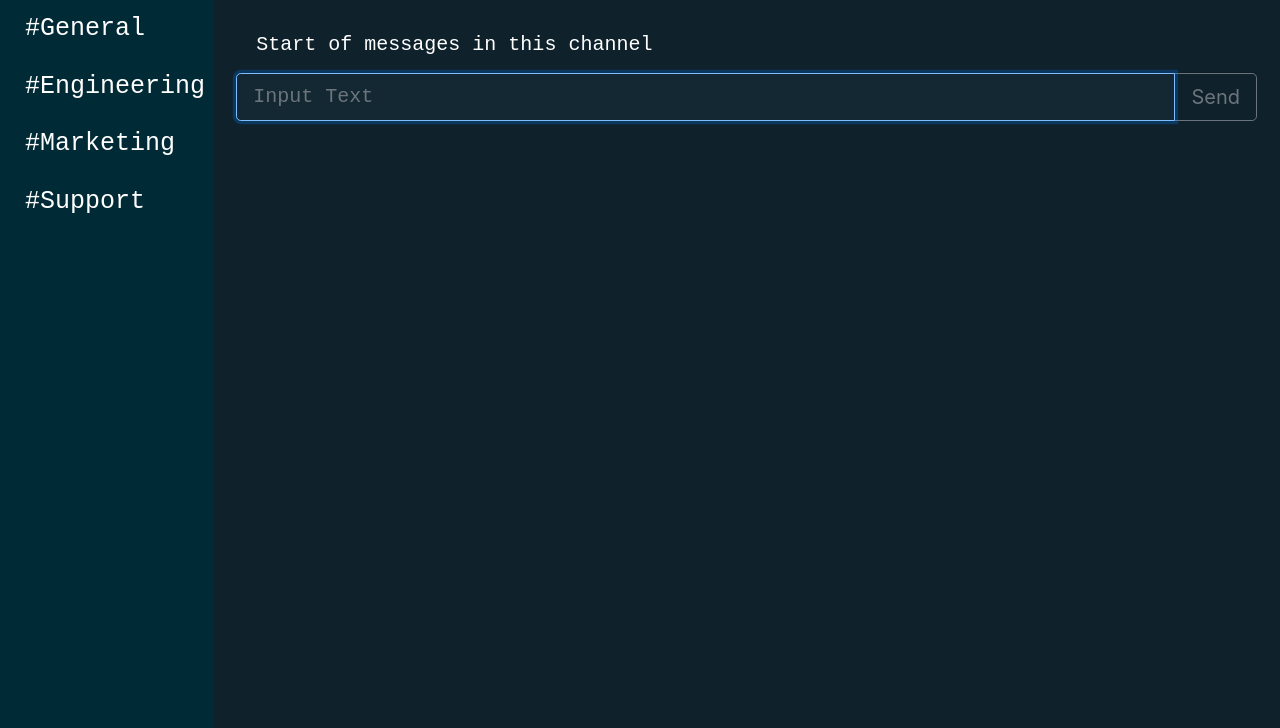
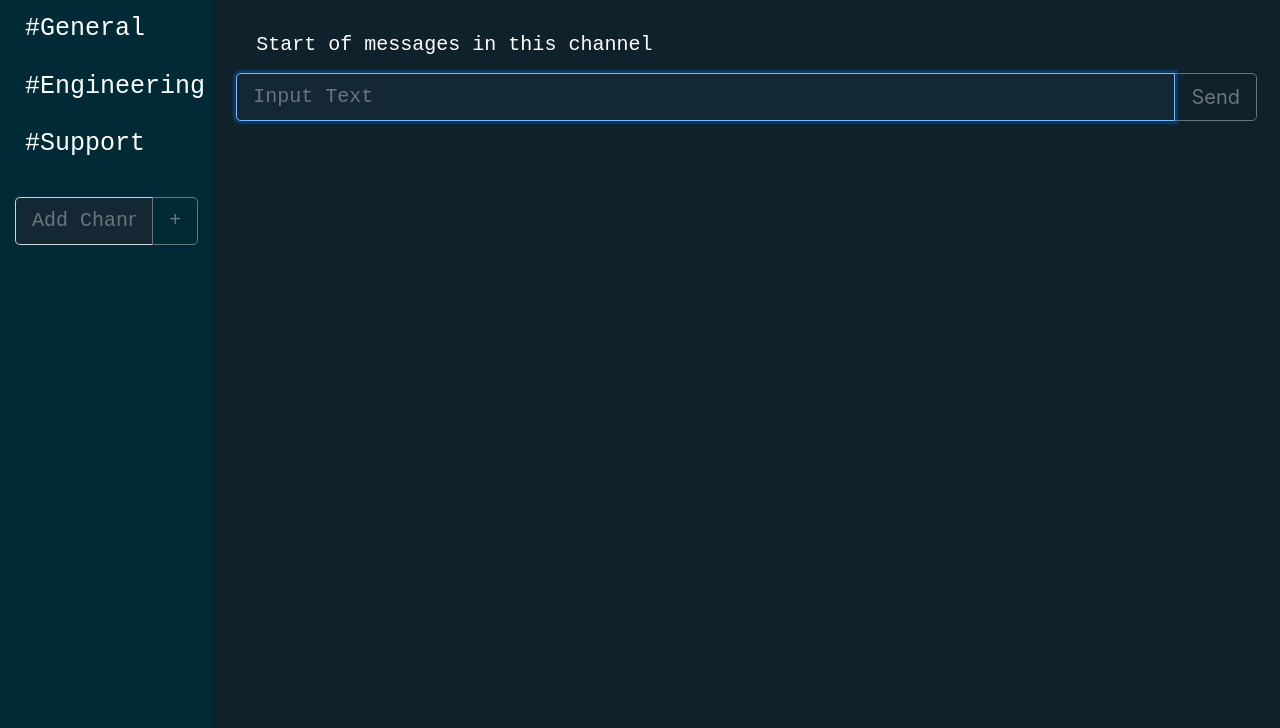
Before and after one commit to sddelaney/flack, a Flask app: page / in a window 1280 px wide. Shown: the part 72-800 px from the top of the page. Run offline with Flask 2, Linux system fonts and the light colour scheme; the visitor is signed in with stand-in values (Sample User, id 1); some libraries are stand-ins or nearby versions.

Commit message:
Added create channel + channel switching

```diff
--- a/application.py
+++ b/application.py
@@ -26,19 +26,35 @@ app.config["SESSION_TYPE"] = "filesystem"
 Session(app)
 
 
-txt = {"engineering": ['Start of messages in this channel']}
+txt = {"General": ['Start of messages in this channel'],
+       "Engineering": ['Start of messages in this channel'],
+       "Support": ['Start of messages in this channel']}
 active_users = []
 
 @app.route("/", methods=["GET", "POST"])
 @login_required
 def index():
-    if request.method == "GET":
-        return render_template('index.html', items=txt["engineering"])
+    print(txt.keys())
+    return render_template('index.html', items=txt["General"], channel="General", channels=txt.keys())
+
+@app.route("/<string:channel>", methods=["GET", "POST"])
+@login_required
+def channel(channel):
+    if channel in txt:
+        return render_template('index.html', items=txt[channel], channel=channel, channels=txt.keys())
     else:
-        #add li to page
-        return render_template('index.html', items=txt["engineering"])
+        return apology("no channel by that name", 404)
 
 
+@app.route("/add/", methods=["POST"])
+@login_required
+def add():
+    channel = request.form.get("addchannel")
+    if channel in txt:
+        return apology("channel already exists", 400)
+    else:
+        txt[channel] = ["Start of messages in this channel"]
+        return render_template('index.html', items=txt[channel], channel=channel, channels=txt.keys())
 
 @app.route("/register", methods=["GET", "POST"])
 def register():
@@ -52,7 +68,7 @@ def register():
             return apology("username taken", 400)
         else:
             active_users.append(session["name"])
-        return redirect("/")
+            return redirect("/")
 
 
 @socketio.on("submit text")
--- a/static/main.js
+++ b/static/main.js
@@ -17,7 +17,8 @@ document.addEventListener('DOMContentLoaded', () => {
        // Each button should emit a "submit vote" event
        document.querySelectorAll('form').forEach(form => {
            form.onsubmit = () => {
-                var today = new Date();
+               var today = new Date();
+               console.log("here");
                const channel = form.dataset.channel;
                const info = today.getHours() + ":" + today.getMinutes() + ":" + today.getSeconds()
                             + " # " + form.querySelector('#sendtext').value;
--- a/templates/index.html
+++ b/templates/index.html
@@ -14,7 +14,7 @@
     </ul>
 
 
-    <form action="/" data-channel="engineering" method="post">
+    <form action={{"/"+channel}} data-channel={{channel}} method="post">
         <div class="input-group my-input-group input-group-lg mb-3">
             <input type="text" id="sendtext" autofocus class="form-control" placeholder="Input Text" aria-label="inp-text" aria-describedby="basic-addon2">
             <div class="input-group-append">
--- a/templates/layout.html
+++ b/templates/layout.html
@@ -12,7 +12,6 @@
     <script src="https://maxcdn.bootstrapcdn.com/bootstrap/4.0.0/js/bootstrap.min.js" integrity="sha384-JZR6Spejh4U02d8jOt6vLEHfe/JQGiRRSQQxSfFWpi1MquVdAyjUar5+76PVCmYl" crossorigin="anonymous"></script>
     <meta charset="utf-8">
     <meta name="viewport" content="width=device-width, initial-scale=1, shrink-to-fit=no">
-
 </head>
 
 <body>
@@ -20,10 +19,18 @@
     <div id="header" class="d-flex flex-grow p-2 justify-content-center"><h1>Flack</h1></div>
     <div class="row myrow h-100">
         <div id="sidebar" class="sidebar col-md-2">
-            <a href="#">#General</a>
-            <a href="#">#Engineering</a>
-            <a href="#">#Marketing</a>
-            <a href="#">#Support</a>
+            {% for channel in channels %}
+                <a href={{"/"+channel}}>#{{channel}}</a>
+            {% endfor %}
+            <br>
+            <form action="/add" method="post">
+                <div class="input-group my-input-group input-group-lg mb-3">
+                    <input type="text" name="addchannel" class="form-control" placeholder="Add Channel" aria-label="inp-text" aria-describedby="basic-addon2">
+                    <div class="input-group-append">
+                      <button class="btn btn-outline-secondary" type="submit">+</button>
+                    </div>
+                  </div>
+            </form>
         </div>
         <div id="main" class="col-md-10">
                 {% block main %}{% endblock %}
```
Lines whose indentation alone changed are shown as unchanged.
